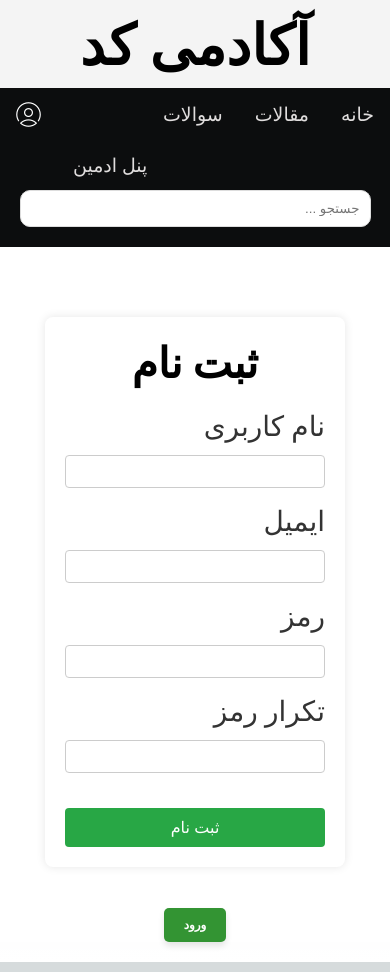
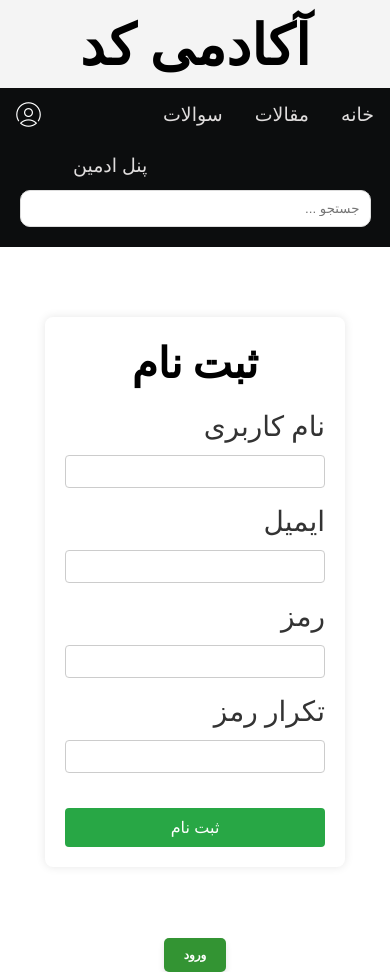
Before and after one commit to mobinegee/nextjs, a Next.js app: page /Account in a window 390 px wide. Built offline with nearby package versions, Linux system fonts and the light colour scheme.

Commit message:
Initial commit

```diff
--- a/src/app/Account/page.css
+++ b/src/app/Account/page.css
@@ -73,3 +73,27 @@
 .classes {
   color: red;
 }
+@media screen and (max-width : 600px) {
+  .buttonchangestatuslogin {
+    display: block;
+    margin: 20px auto; /* تغییر به 20px */
+    padding: 10px 20px;
+    font-size: 12px;
+    font-weight: bold;
+    color: #fff;
+    background-color: rgb(51, 148, 51);
+    margin-top: 50px;
+    margin-bottom: 0px;
+    border: none;
+    border-radius: 5px;
+    cursor: pointer;
+    box-shadow: 0 4px 6px rgba(0, 0, 0, 0.1);
+    transition: background-color 0.3s ease, transform 0.2s ease;
+    text-align: center;
+  }
+  .buttonchangestatus{
+    margin-top: 50px;
+    margin-bottom: 0px;
+  }
+
+}
--- a/src/app/AdminPanel/styles.module.css
+++ b/src/app/AdminPanel/styles.module.css
@@ -1,13 +1,14 @@
 /* Reset and general styling */
-/* .body {
+ .body {
     margin: 0;
     padding: 0;
     font-family: Arial, sans-serif;
-  } */
+    background-color: #f4f4f4;
+    height: 100vh;
 
-  .body {
-    /* background-color: #f4f4f4; */
   }
+
+
   .main{
     direction: rtl;
   }
```
